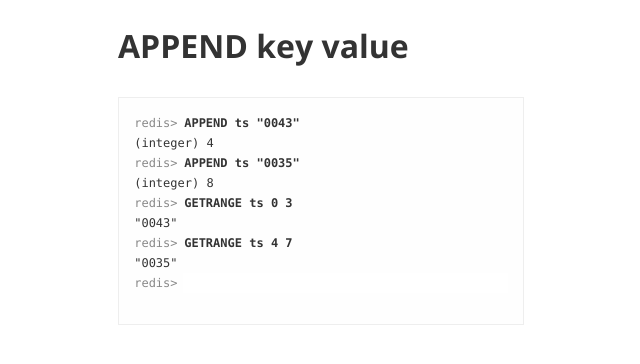
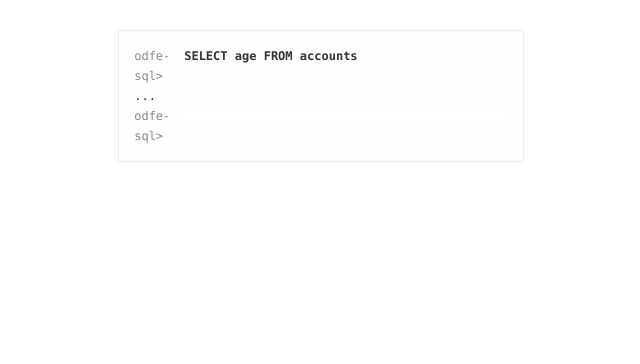
Before and after one commit to dai-chen/sql-demo, a plain HTML site: page docs/demo/test.html in a window 1280 px wide. Shown: the whole page, without its empty margins (92-732 px from the left). Drawn offline with nearby package versions, Linux system fonts and the light colour scheme.

Commit message:
Embed demo html

```diff
--- a/docs/demo/test.html
+++ b/docs/demo/test.html
@@ -7,29 +7,15 @@
   	<div class='site-wrapper'>
   	  <div class='site-content'>
         <div class='text'>
-          <h1 class='command'>
-            <span class='name'>APPEND</span>
-            <span class='arg'>key</span>
-            <span class='arg'>value</span>
-          </h1>
           <article>
             <div class='article-main'>
               <!--<div class='metadata'/>-->
-              <div class='example' data-session='464406302995250d5a41b1e014af29f9'>
-                <span class='monospace prompt'>redis&gt;&nbsp;</span>
-                <span class='monospace command'>APPEND ts &quot;0043&quot;</span>
-                <pre>(integer) 4</pre>
-                <span class='monospace prompt'>redis&gt;&nbsp;</span>
-                <span class='monospace command'>APPEND ts &quot;0035&quot;</span>
-                <pre>(integer) 8</pre>
-                <span class='monospace prompt'>redis&gt;&nbsp;</span>
-                <span class='monospace command'>GETRANGE ts 0 3</span>
-                <pre>"0043"</pre>
-                <span class='monospace prompt'>redis&gt;&nbsp;</span>
-                <span class='monospace command'>GETRANGE ts 4 7</span>
-                <pre>"0035"</pre>
+              <div class='example'>
+                <span class='monospace prompt'>odfe-sql&gt;&nbsp;</span>
+                <span class='monospace command'>SELECT age FROM accounts</span>
+                <pre>...</pre>
                 <form>
-                  <span class='monospace prompt'>redis&gt;&nbsp;</span>
+                  <span class='monospace prompt'>odfe-sql&gt;&nbsp;</span>
                   <input autocomplete='off' name='sql' spellcheck='false' type='text'>
                 </form>
                </div>
```
Also changed, not shown: 1 other file.
